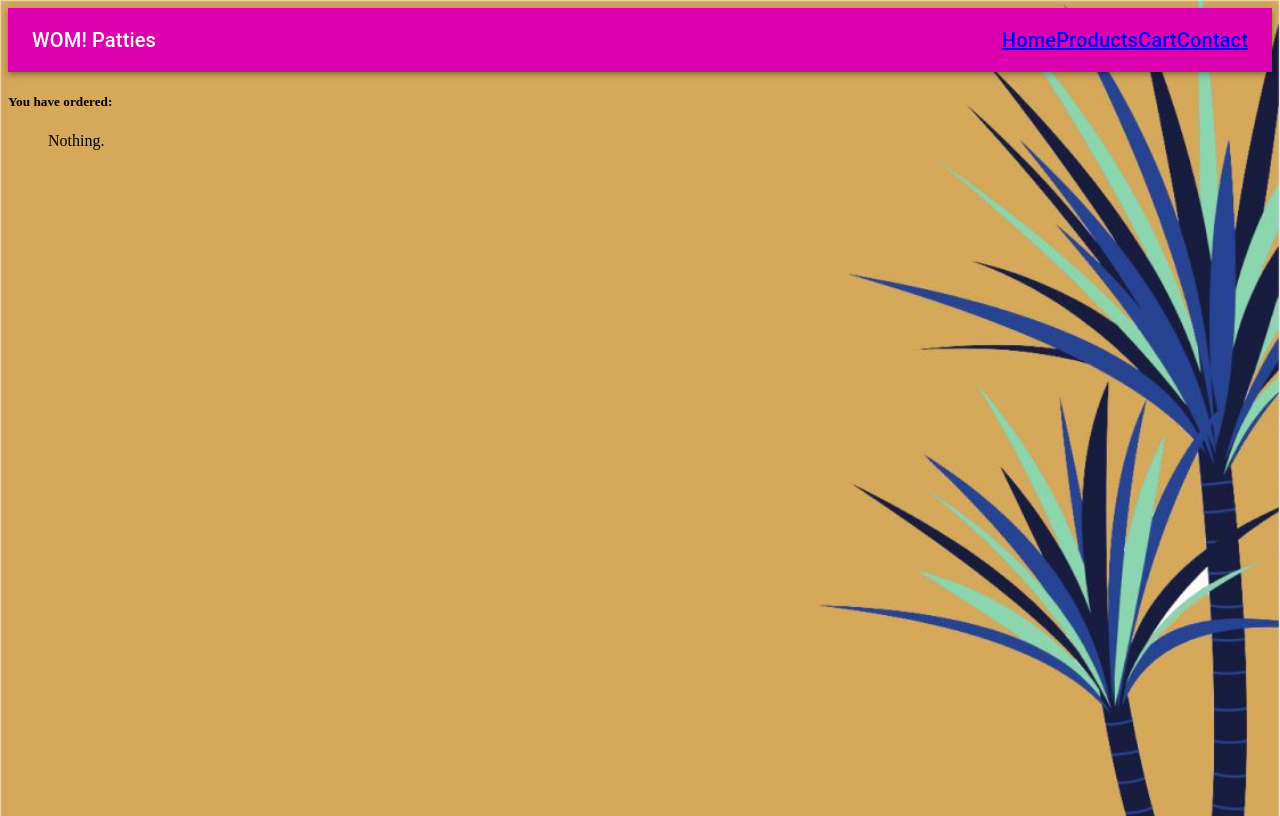
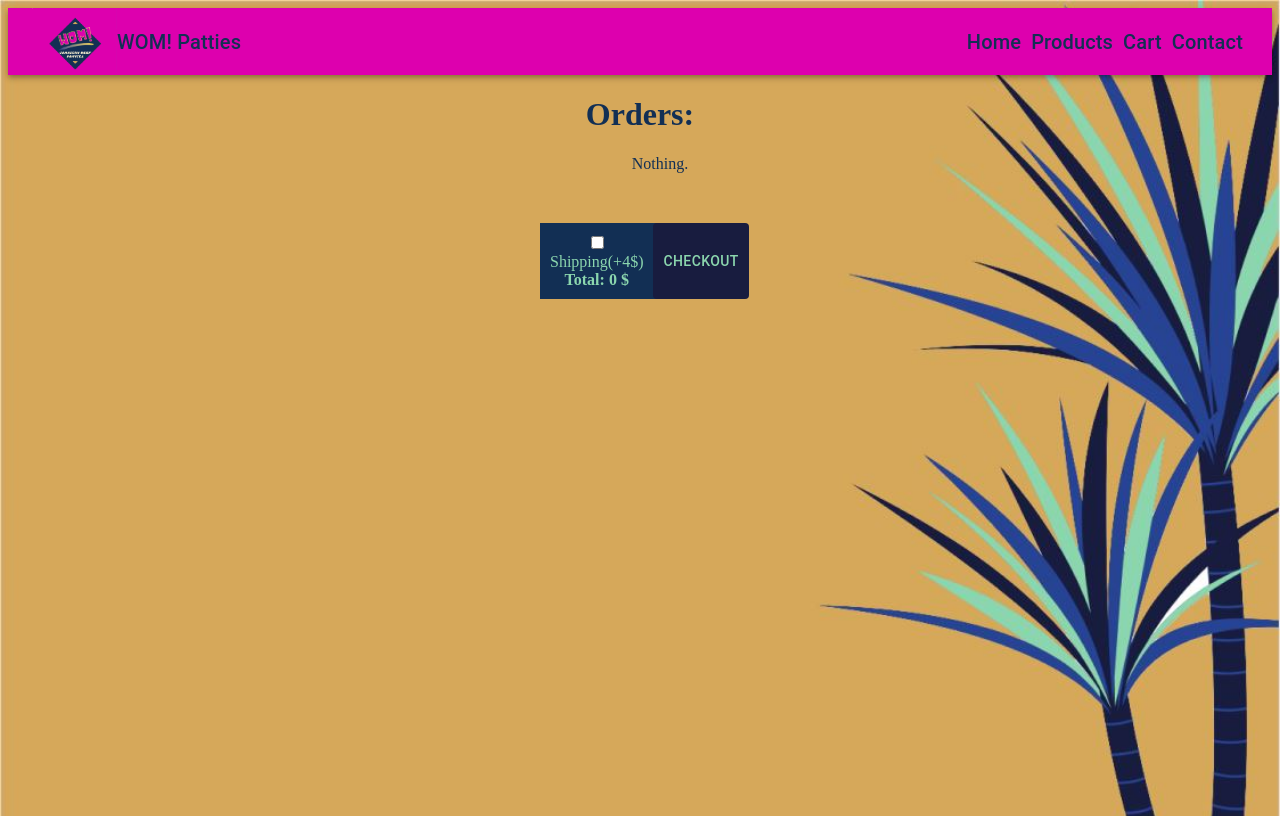
Before and after one commit to ararhenriques/womPattyStore, a React (Create React App) app: page /cart in a window 1280 px wide. Built offline with nearby package versions, Linux system fonts and the light colour scheme.

Commit message:
totals, button styling

```diff
--- a/src/actions/actionTypes.js
+++ b/src/actions/actionTypes.js
@@ -3,3 +3,4 @@ export const REMOVE_FROM_CART = 'REMOVE_FROM_CART';
 export const ADD_QUANTITY = 'ADD_QUANTITY';
 export const SUB_QUANTITY = 'SUB_QUANTITY';
 export const EMPTY_CART = 'EMPTY_CART';
+export const ADD_SHIPPING = 'ADD_SHIPPING';
--- a/src/actions/actions.js
+++ b/src/actions/actions.js
@@ -1,4 +1,4 @@
-import { ADD_TO_CART, REMOVE_FROM_CART, SUB_QUANTITY, EMPTY_CART, ADD_QUANTITY } from "./actionTypes";
+import { ADD_TO_CART, REMOVE_FROM_CART, SUB_QUANTITY, EMPTY_CART, ADD_QUANTITY, ADD_SHIPPING } from "./actionTypes";
 
 export const addToCart = (id) => {
     return {
--- a/src/components/cart.js
+++ b/src/components/cart.js
@@ -1,14 +1,13 @@
 import React, { Component } from 'react';
 import { connect } from 'react-redux';
 import { Link } from 'react-router-dom';
+import Shipping from './shipping';
 import HighlightOffIcon from '@material-ui/icons/HighlightOff';
 import ArrowDropDownIcon from '@material-ui/icons/ArrowDropDown';
 import ArrowDropUpIcon from '@material-ui/icons/ArrowDropUp';
 import IconButton from '@material-ui/core/IconButton';
 import { removeFromCart, addQuantity, subQuantity} from '../actions/actions';
 import bgImage from '../assets/wpsHome.JPG';
-import bgImage1 from '../assets/wpsContact.JPG';
-import bgImage2 from '../assets/wpsProducts.JPG';
 import { withStyles } from '@material-ui/core';
 
 const styles = theme => ({
@@ -40,7 +39,7 @@ const styles = theme => ({
       marginTop: "50px",
       marginBottom: "50px",
       display: 'flex',
-      flexDirection: 'column',
+      flexDirection: 'row',
       zIndex: 2
     },
 
@@ -48,8 +47,17 @@ const styles = theme => ({
       display: 'flex',
       flexDirection: 'column',
       verticalAlign: 'middle',
+      margin: 'auto',
       textAlign: 'center',
       color: '#8BD6AE'
+    },
+
+    cartFill: {
+      display: 'flex',
+      flexDirection: 'column',
+      verticalAlign: 'middle',
+      textAlign: 'center',
+      color: '#122F54'
     },
 
     box: {
@@ -59,7 +67,10 @@ const styles = theme => ({
 
     buttonBox: {
         display: 'flex',
-        flexDirection: 'row',
+        flexDirection: 'column',
+        float: 'right',
+        margin: 'auto',
+        height: '100%',
         verticalAlign: 'middle',
         justifyContent: 'space-evenly',
     },
@@ -96,18 +107,20 @@ class Cart extends Component{
 
                     <li className={classes.card} key={products.id}>
                             <div className={classes.cardFill}>
-                                <div className="item-img">
+                                <div>
                                         <img
                                         src={products.image}
                                         alt={products.image}
                                         className={classes.cardImg}/>
                                     </div>
-                                    <span className="title">{products.name}</span>
+                                    <span>{products.name}</span>
                                     <p><b>Price: {products.price}$</b></p>
                                     <p>
                                         <b>Quantity: {products.quantity}</b>
                                     </p>
-                                    <div className={classes.buttonBox}>
+
+                                </div>
+                                <div className={classes.buttonBox}>
                                       <IconButton onClick={()=>{this.handleAddQuantity(products.id)}} className={classes.button}>
                                           <ArrowDropUpIcon/>
                                       </IconButton>
@@ -118,7 +131,6 @@ class Cart extends Component{
                                           <HighlightOffIcon/>
                                       </IconButton>
                                     </div>
-                                </div>
 
                            </li>
                 )
@@ -126,16 +138,17 @@ class Cart extends Component{
         ):
 
              (
-                <p>Nothing.</p>
+                <p className={classes.cartFill}>Nothing.</p>
              )
        return(
-            <div className="container">
-                <div className="cart">
-                    <h5>You have ordered:</h5>
-                    <ul className="collection">
+            <div>
+                <div>
+                    <h1 className={classes.cartFill}>Orders:</h1>
+                    <ul>
                         {addedItems}
                     </ul>
                 </div>
+                <Shipping />
             </div>
        )
     }
--- a/src/components/navbar.js
+++ b/src/components/navbar.js
@@ -18,10 +18,16 @@ import { TableBody } from '@material-ui/core';
 import bgImage from '../assets/wpsHome.JPG';
 import bgImage1 from '../assets/wpsContact.JPG';
 import bgImage2 from '../assets/wpsProducts.JPG';
+import logo from '../assets/wompattyLogo.png'
 
 const styles = theme => ({
     root: {
       flexGrow: 1,
+    },
+    navLink: {
+      textDecoration: 'none',
+      margin: '5px',
+      color: '#122F54'
     },
     navBar: {
       backgroundColor: '#DD00AE'
@@ -31,7 +37,12 @@ const styles = theme => ({
     },
     title: {
       flexGrow: 1,
+      color: '#122F54'
     },
+    navImg: {
+      height: "7%",
+      width: "7%"
+    }
   });
 
  class Navbar extends Component{
@@ -48,13 +59,16 @@ const styles = theme => ({
     <div className={classes.root}>
       <AppBar position="static" className={classes.navBar}>
         <Toolbar>
+        <img
+        src={logo}
+        className={classes.navImg}/>
           <Typography variant="h6" className={classes.title}>
             WOM! Patties
           </Typography>
-          <Typography variant="h6" ><Link to="/" > Home </Link></Typography>
-          <Typography variant="h6" ><Link to="/products"> Products </Link></Typography>
-          <Typography variant="h6" ><Link to="/cart"> Cart </Link></Typography>
-          <Typography variant="h6" ><Link to="/contact"> Contact </Link></Typography>
+          <Typography variant="h6" ><Link to="/" className={classes.navLink}> Home </Link></Typography><br />
+          <Typography variant="h6" ><Link to="/products" className={classes.navLink}> Products </Link></Typography><br />
+          <Typography variant="h6" ><Link to="/cart" className={classes.navLink}> Cart </Link></Typography><br />
+          <Typography variant="h6" ><Link to="/contact" className={classes.navLink}> Contact </Link></Typography><br />
         </Toolbar>
       </AppBar>
 
--- a/src/components/products.js
+++ b/src/components/products.js
@@ -102,7 +102,7 @@ class Products extends Component{
                     </CardContent>
                 </CardActionArea>
                 <CardActions>
-                    <Button size="meduim" className={classes.button} onClick={() => this.handleClick(products.id)}>
+                    <Button size="medium" className={classes.button} onClick={() => this.handleClick(products.id)}>
                     Add to cart
                     </Button>
                 </CardActions>
--- /dev/null
+++ b/src/components/shipping.js
@@ -0,0 +1,99 @@
+import React, { Component } from 'react'
+import { connect } from 'react-redux'
+import { withStyles } from '@material-ui/core';
+import Button from '@material-ui/core/Button';
+//import { addShipping } from './actions/cartActions'
+
+const styles = theme => ({
+    button: {
+        color: '#8BD6AE',
+        backgroundColor: '#181C3F',
+        height: '100%',
+        padding: '10px',
+    },
+
+    buttonBox: {
+        display: 'flex',
+        height: '100%'
+    },
+
+    card: {
+        maxWidth: 200,
+        backgroundColor: '#122F54',
+        boxShadow: 3,
+        margin: 'auto',
+        marginTop: "50px",
+        marginBottom: "50px",
+        display: 'flex',
+        flexDirection: 'row',
+        zIndex: 2
+      },
+
+    cardFill: {
+        display: 'flex',
+        flexDirection: 'column',
+        verticalAlign: 'middle',
+        textAlign: 'center',
+        color: '#8BD6AE',
+        margin: '10px'
+      },
+
+      list: {
+        listStyleType: 'none'
+      }
+});
+
+class Shipping extends Component{
+
+    componentWillUnmount() {
+         if(this.refs.shipping.checked)
+              this.props.substractShipping()
+    }
+
+    handleChecked = (e)=>{
+        if(e.target.checked){
+            this.props.addShipping();
+        }
+        else{
+            this.props.substractShipping();
+        }
+    }
+
+    render(){
+
+        const { classes } = this.props;
+
+        return(
+            <div className={classes.card}>
+                <div className={classes.cardFill}>
+                    <li className={classes.list}>
+                            <label>
+                                <input type="checkbox" ref="shipping" onChange= {this.handleChecked} />
+                                <span>Shipping(+4$)</span>
+                            </label>
+                        </li>
+                        <li className={classes.list}><b>Total: {this.props.total} $</b></li>
+                    </div>
+                    <div >
+                        <Button className={classes.button}>Checkout</Button>
+                    </div>
+                 </div>
+        )
+    }
+}
+
+const mapStateToProps = (state)=>{
+    return{
+        products: state.addedItems,
+        total: state.total
+    }
+}
+
+const mapDispatchToProps = (dispatch)=>{
+    return{
+        addShipping: ()=>{dispatch({type: 'ADD_SHIPPING'})},
+        substractShipping: ()=>{dispatch({type: 'SUB_SHIPPING'})}
+    }
+}
+
+export default connect(mapStateToProps,mapDispatchToProps)(withStyles(styles)(Shipping));
--- a/src/reducers/reducer.js
+++ b/src/reducers/reducer.js
@@ -4,6 +4,8 @@ import {REMOVE_FROM_CART } from '../actions/actionTypes';
 import { ADD_QUANTITY } from '../actions/actionTypes';
 import { SUB_QUANTITY } from '../actions/actionTypes';
 import { EMPTY_CART } from '../actions/actionTypes';
+import { ADD_SHIPPING } from '../actions/actionTypes';
+
 
 const initialState = {
     products: [{
@@ -115,6 +117,21 @@ const initialState = {
           ),
         };
       }
+
+      if(action.type=== ADD_SHIPPING){
+        return{
+            ...state,
+            total: state.total + 4
+        }
+      }
+
+      if(action.type=== 'SUB_SHIPPING'){
+          return{
+              ...state,
+              total: state.total - 4
+          }
+      }
+
       else {
         return state;
     }
```
Also changed, not shown: src/assets/wompattyLogo.png (added).
